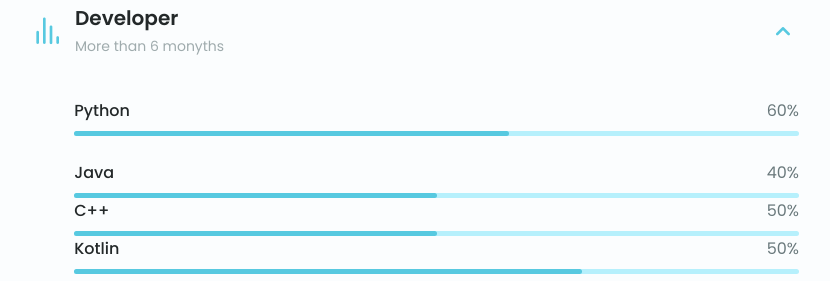
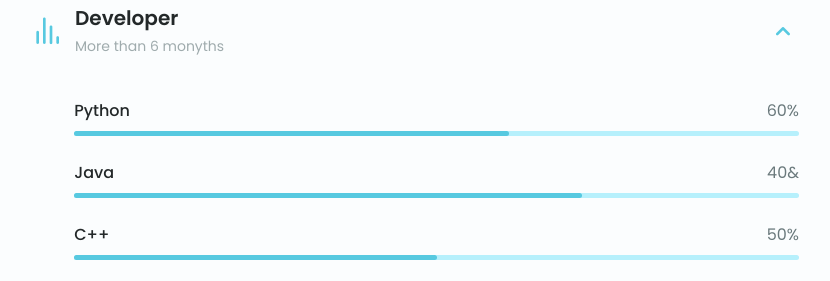
Before and after one commit to jvdjugal3886/MyPortfolio, a plain HTML site: page index.html in a window 1280 px wide. Shown: the part 1870-2151 px from the top of the page, without its empty margins (225-1055 px from the left). Drawn offline with nearby package versions, Linux system fonts and the light colour scheme.

Commit message:
Update index.html

```diff
--- a/index.html
+++ b/index.html
@@ -166,7 +166,7 @@
             </section>
 
             <!--==================== SKILLS ====================-->
-            <section class="skills section" id="skills">
+           <section class="skills section" id="skills">
                 <h2 class="section__title">Skills</h2>
                 <span class="section__subtitle">My technical level</span>
 
@@ -194,14 +194,14 @@
                                     </div>
                                 </div>
                                <div class="skills__data">
-                                   <div class="skills__data">
                                    <div class="skills__titles">
                                        <h3 class="skills__name">Java</h3>
-                                       <span class="skills__number">40%</span>
+                                       <span class="skills__number">40&</span>
                                    </div>
                                    <div class="skills__bar">
-                                       <span class="skills__percentage skills__sql"></span>
+                                       <span class="skills__percentage skills__tab"></span>
                                    </div>
+                               </div>
                                <div class="skills__data">
                                    <div class="skills__titles">
                                        <h3 class="skills__name">C++</h3>
```
